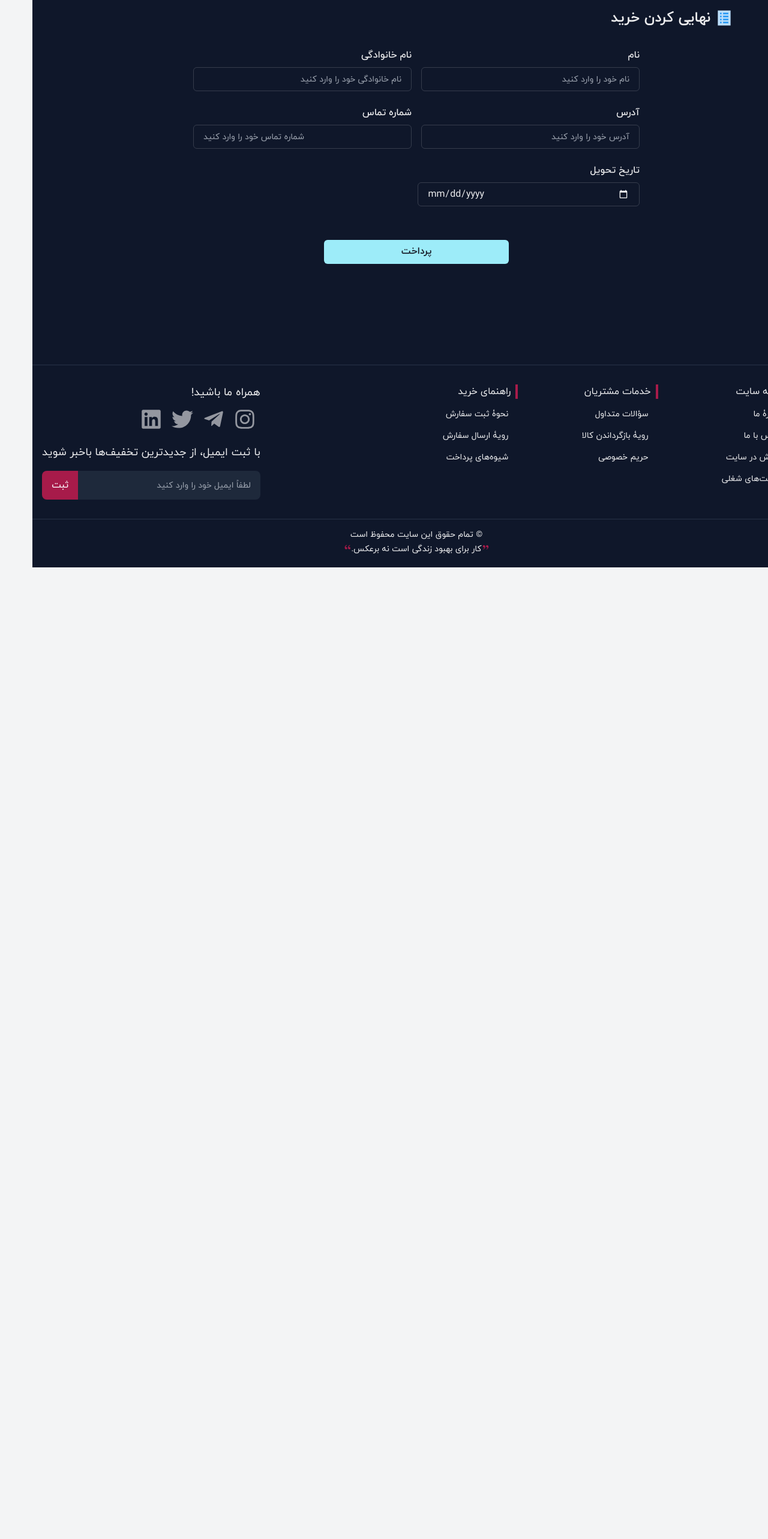
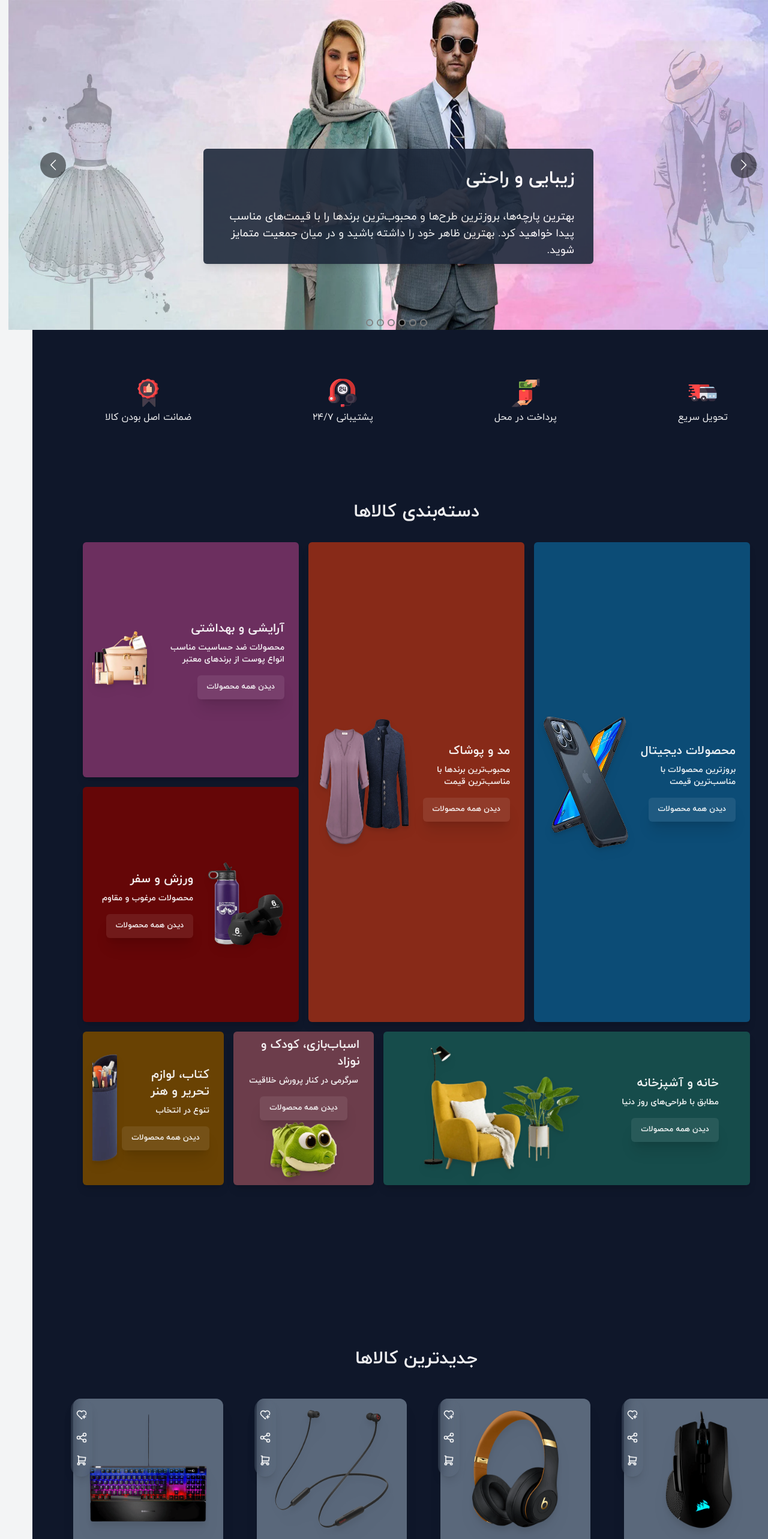
Before and after one commit to ahsn-dev/online-store, a React (Vite) app: page / in a window 1280 px wide. Shown: the part 192-2758 px from the top of the page at 60% size. Before the commit the page ends 1138 px from the top, so only its background shows below. Built offline with nearby package versions, Linux system fonts and the light colour scheme.

Commit message:
add some routes

```diff
--- a/src/components/ProductCard.tsx
+++ b/src/components/ProductCard.tsx
@@ -28,7 +28,10 @@ const ProductCard = ({ image, name, price }: Props) => {
         colorMode === "dark" ? "bg-[#414E60]" : "bg-[#DDE0EA]"
       }  ml-1 shadow-xl sm:col-span-3 md:col-span-4 md:mx-6 md:my-4 lg:col-span-3 2xl:col-span-2`}
     >
-      <Link to="/" className="relative flex w-full md:flex-col md:items-center">
+      <Link
+        to="/productPage"
+        className="relative flex w-full md:flex-col md:items-center"
+      >
         <div className="relative order-2 flex w-1/2 flex-col items-center justify-between rounded-bl-xl rounded-tl-xl bg-slate-400/30 px-1 py-2 md:order-none md:w-full md:rounded-bl-none md:rounded-tr-xl md:px-6">
           <div className="flex h-full items-center">
             <Image
--- a/src/components/ProductsGroup.tsx
+++ b/src/components/ProductsGroup.tsx
@@ -102,10 +102,12 @@ const ProductsGroup = () => {
                 </li>
               </ul>
               <div className="w-full px-8 py-4">
-                <div className="hoverTextColor mb-8 flex items-center gap-x-4">
-                  <span>دیدن تمامی محصولات این دسته</span>
-                  <BiChevronLeft />
-                </div>
+                <Link to="/products">
+                  <div className="hoverTextColor mb-8 flex items-center gap-x-4">
+                    <span>دیدن تمامی محصولات این دسته</span>
+                    <BiChevronLeft />
+                  </div>
+                </Link>
                 <Flex>
                   <Flex direction="column" gap="12px" width="100%">
                     <span className="goodsSpan hoverTextColor">
--- a/src/components/Slider.tsx
+++ b/src/components/Slider.tsx
@@ -36,7 +36,7 @@ const Slider = () => {
         autoPlay
         autoPlaySpeed={2800}
         centerMode={false}
-        className="sm z-10 mr-32 w-[1024px] pt-8 lg:mx-auto lg:w-[1300px]"
+        className="sm z-10 mb-20 mr-32 w-[1024px] pt-8 lg:mx-auto lg:w-[1300px]"
         containerClass="container-with-dots"
         dotListClass=""
         draggable
--- a/src/pages/Cart.tsx
+++ b/src/pages/Cart.tsx
@@ -28,14 +28,6 @@ const Cart = () => {
                   to="/"
                   className="flex flex-grow flex-wrap items-center justify-center sm:flex-nowrap"
                 >
-                  {/* <div className="sm:min-w-[100px] md:min-w-[130px]">
-                    <span className="relative m-0 box-border inline-block h-auto w-auto max-w-full overflow-hidden border-0 bg-none p-0 opacity-100">
-                      <Image
-                        src={mouse}
-                        className="absolute inset-0 m-auto box-border block h-0 max-h-full min-h-full w-0 min-w-full max-w-full border-0 object-contain p-0"
-                      />
-                    </span>
-                  </div> */}
                   <div>
                     <Image src={mouse} width={200} />
                   </div>
@@ -138,7 +130,7 @@ const Cart = () => {
               </div>
             </div>
           </div>
-          <Link to="/">
+          <Link to="/finalizePurchase">
             <Button
               style={{ backgroundColor: "#A71B4A" }}
               className="mx-auto block w-full rounded-lg py-3 text-center text-white shadow-lg md:mt-8"
--- /dev/null
+++ b/src/pages/HomePage.tsx
@@ -0,0 +1,17 @@
+import Slider from "../components/Slider";
+import Info from "../components/Info";
+import ProductsCategory from "../components/ProductsCategory";
+import LatestProducts from "../components/LatestProducts";
+
+const HomePage = () => {
+  return (
+    <>
+      <Slider />
+      <Info />
+      <ProductsCategory />
+      <LatestProducts />
+    </>
+  );
+};
+
+export default HomePage;
--- a/src/pages/Layout.tsx
+++ b/src/pages/Layout.tsx
@@ -1,15 +1,7 @@
 import { Outlet } from "react-router-dom";
+import { Box, useColorMode } from "@chakra-ui/react";
 import NavBar from "../components/NavBar";
-import { Box, useColorMode } from "@chakra-ui/react";
-// import Slider from "../components/Slider";
-// import Info from "../components/Info";
-// import ProductsCategory from "../components/ProductsCategory";
-// import LatestProducts from "../components/LatestProducts";
 import Footer from "../components/Footer";
-import FinalizePurchase from "./FinalizePurchase";
-// import Cart from "./Cart";
-// import Products from "./Products";
-// import ProductPage from "./ProductPage";
 
 const Layout = () => {
   const { colorMode } = useColorMode();
@@ -23,14 +15,6 @@ const Layout = () => {
       }
     >
       <NavBar />
-      <FinalizePurchase />
-      {/* <Cart /> */}
-      {/* <Products /> */}
-      {/* <ProductPage /> */}
-      {/* <Slider />
-      <Info />
-      <ProductsCategory />
-      <LatestProducts /> */}
       <Box padding={5}>
         <Outlet />
       </Box>
```
Also changed, not shown: src/routes.tsx (+20 -4 lines), src/App.tsx (added).
